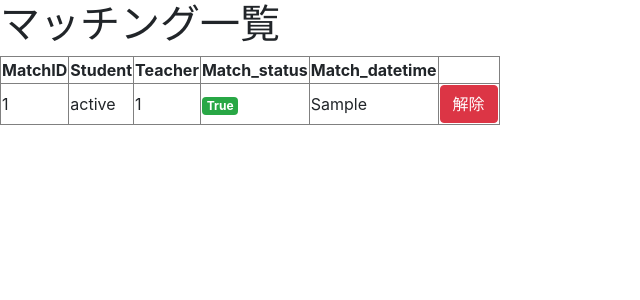
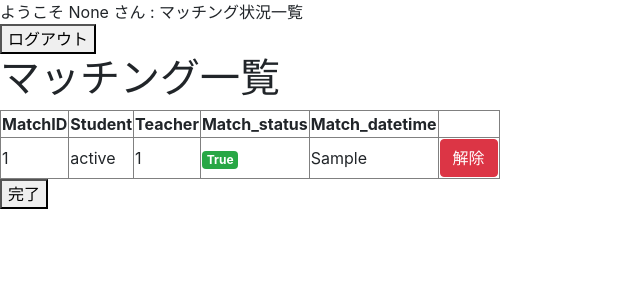
Before and after one commit to nkn713/MatchingApp, a Flask app: page /A_homeview/A_matching_status in a window 1280 px wide. Shown: the top 300 px of the page, without its empty margins (0-640 px from the left). Run offline with Flask 3, Linux system fonts and the light colour scheme; tables that the repository leaves empty or names only in its code hold one stand-in row (values such as "Sample post"); some libraries are stand-ins or nearby versions.

Commit message:
admin=complete

```diff
--- a/routes/UI/A_homeview.py
+++ b/routes/UI/A_homeview.py
@@ -1,4 +1,4 @@
-from flask import Flask,Blueprint, render_template, redirect, url_for, request
+from flask import Flask,Blueprint, render_template, redirect, url_for, request,session
 from flask_mysqldb import MySQL
 from flask_login import LoginManager, UserMixin, login_user, login_required, logout_user, current_user
 
@@ -13,7 +13,7 @@
     cur.execute("SELECT id, name, email, password, gender FROM teacher_profiles")
     teachers = cur.fetchall()
     cur.close()
-    return render_template('A_info_list.html', students=students, teachers=teachers)
+    return render_template('A_info_list.html', students=students, teachers=teachers, username = session.get('username') ,id = session.get('id'))
 
 @A_homeview_bp.route('/A_matching_status')
 def A_matching_status():
@@ -21,4 +21,4 @@
     cur.execute("SELECT * FROM  MatchInfo ")
     table_data = cur.fetchall()
     cur.close()
-    return render_template('A_matching_status.html', table_data=table_data)
+    return render_template('A_matching_status.html', table_data=table_data, username = session.get('username') ,id = session.get('id'))
--- a/routes/UI/A_matching_status.py
+++ b/routes/UI/A_matching_status.py
@@ -27,3 +27,7 @@
     table_data = cur.fetchall()
     cur.close()
     return render_template('A_matching_status.html', table_data=table_data)
+
+@A_matching_status_bp.route('/A_homeview')
+def A_homeview():
+     return render_template('A_homeview.html', username = session.get('username') ,id = session.get('id'))
--- a/templates/A_info_list.html
+++ b/templates/A_info_list.html
@@ -8,6 +8,12 @@
 </head>
 
 <body>
+    <div class="header">
+        <div class="welcome-message">ようこそ {{ username }} さん :生徒情報・講師情報 一覧 </div>
+        <a href="{{ url_for('logout.logout') }}">
+            <button class="logout-button">ログアウト</button>
+        </a>
+    </div>
     <h1>生徒情報一覧</h1>
     <table border="1">
         <thead>
--- a/templates/A_matching_status.html
+++ b/templates/A_matching_status.html
@@ -3,11 +3,17 @@
 <head>
     <!-- W14 講師・生徒情報閲覧画面-->
     <meta charset="UTF-8">
-    <title>生徒情報・講師情報 一覧</title>
+    <title>マッチング状況一覧</title>
     <link rel="stylesheet" href="https://stackpath.bootstrapcdn.com/bootstrap/4.3.1/css/bootstrap.min.css">
 </head>
 
 <body>
+    <div class="header">
+        <div class="welcome-message">ようこそ {{ username }} さん : マッチング状況一覧</div>
+        <a href="{{ url_for('logout.logout') }}">
+            <button class="logout-button">ログアウト</button>
+        </a>
+    </div>
     <h1>マッチング一覧</h1>
     <table border="1">
         <thead>
@@ -46,5 +52,9 @@
             </tr>
             {% endfor %}
     </table>
+
+    <a href="{{ url_for('A_matching_status.A_homeview') }}">
+        <button>完了</button>
+    </a>
 </body>
 </html>
```
Also changed, not shown: templates/A_homeview.html (+4 -3 lines).
